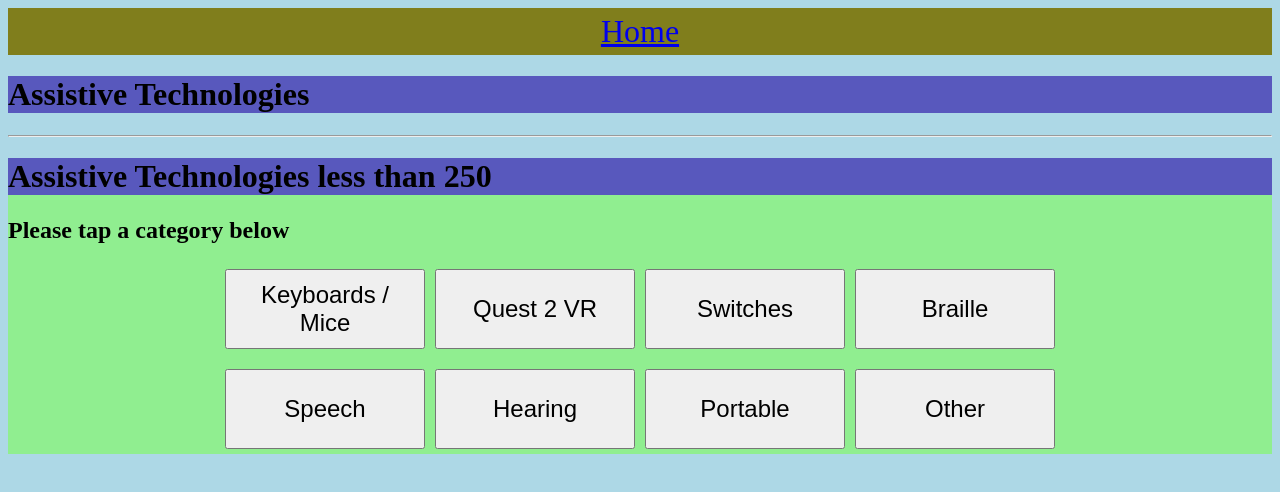
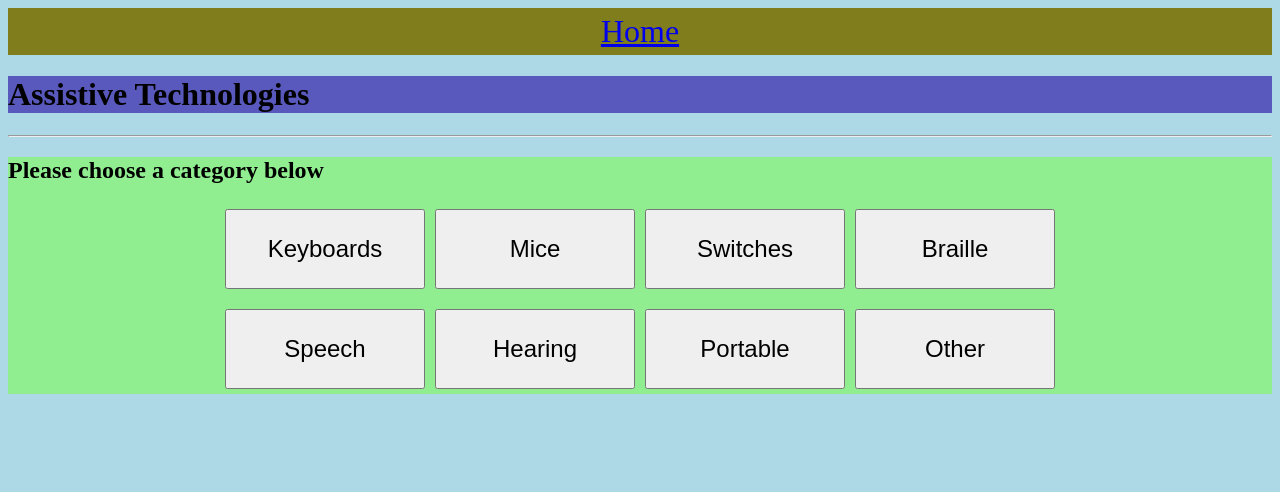
Before and after one commit to palmtopj/assist-tech, a React (Create React App) app: page / in a window 1280 px wide. Shown: the top 492 px of the page. Built offline with nearby package versions, Linux system fonts and the light colour scheme.

Commit message:
git sync

```diff
--- a/src/pages/Devices/index.js
+++ b/src/pages/Devices/index.js
@@ -1,4 +1,3 @@
-// import React { useState } from 'react'76
 import React from 'react'
 import "./style.css"
 
--- a/src/pages/Home/index.js
+++ b/src/pages/Home/index.js
@@ -4,12 +4,11 @@ import "./style.css"
 export default function Home() {
     return (
         <main className="Home">
-            <h1>Assistive Technologies less than 250</h1>
-            <h2>Please tap a category below</h2>
+            <h2>Please choose a category below</h2>
             <div className="button-container">
                <div className="button-row">
-                <button className="large-button">Keyboards / Mice</button>
-                <button className="large-button">Quest 2 VR</button>
+                <button className="large-button">Keyboards</button>
+                <button className="large-button">Mice</button>
                 <button className="large-button">Switches</button>
                 <button className="large-button">Braille</button>
                 </div>
```
